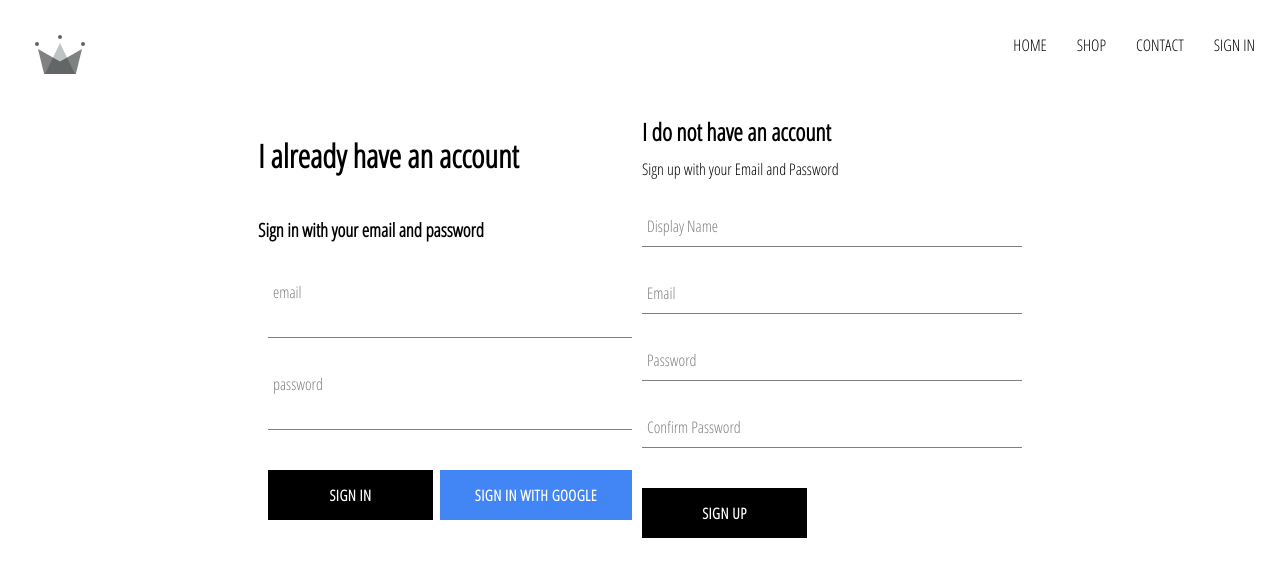
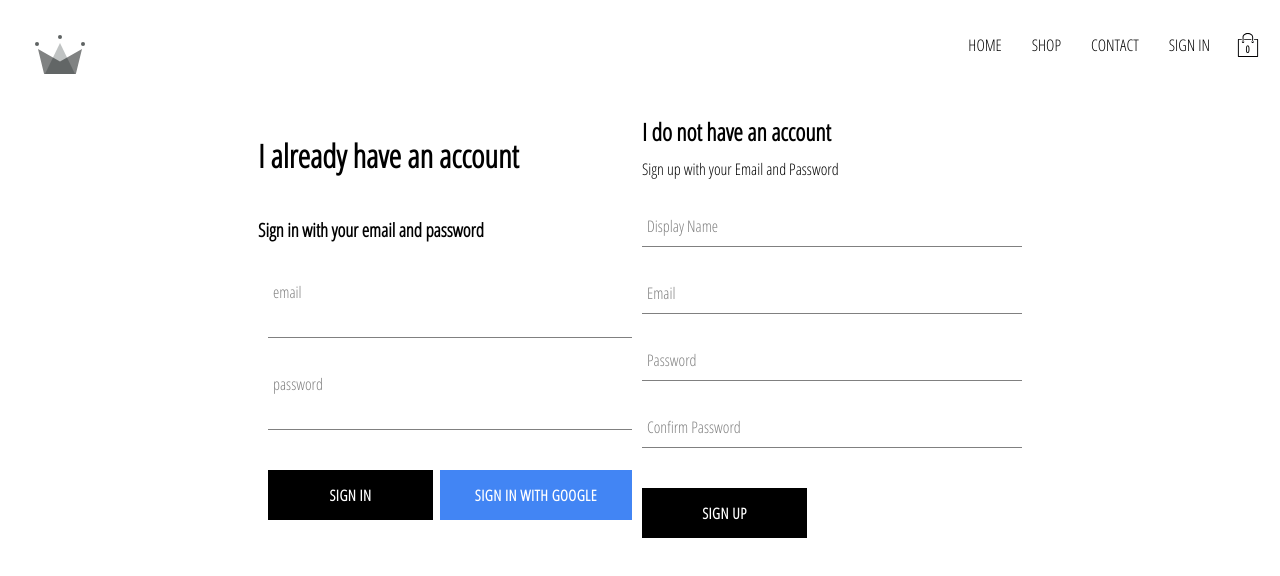
Before and after one commit to drronidz/complete-react-developer-in-2020, a React (Create React App) app in the folder e-commerce-project/: page /sign-in in a window 1280 px wide. Shown: the top 576 px of the page. Built offline with nearby package versions, Linux system fonts and the light colour scheme; no server answers.

Commit message:
Adding the CartIcon component to the Header Component ...

```diff
--- /dev/null
+++ b/e-commerce-project/src/components/cart/cart-icon/cart-icon.component.jsx
@@ -0,0 +1,12 @@
+import React from "react";
+import {ReactComponent as ShoppingIcon } from "../../../assets/shopping-bag.svg";
+import './cart-icon.styles.scss'
+
+const CartIcon = () => (
+    <div className="cart-icon">
+        <ShoppingIcon className="shopping-icon"/>
+        <span className="item-count">0</span>
+    </div>
+)
+
+export default CartIcon
--- /dev/null
+++ b/e-commerce-project/src/components/cart/cart-icon/cart-icon.styles.scss
@@ -0,0 +1,21 @@
+.cart-icon {
+  width: 45px;
+  height: 45px;
+  position: relative;
+  display: flex;
+  align-items: center;
+  justify-content: center;
+  cursor: pointer;
+
+  .shopping-icon {
+    width: 24px;
+    height: 24px;
+  }
+
+  .item-count {
+    position: absolute;
+    font-size: 10px;
+    font-weight: bold;
+    bottom: 12px;
+  }
+}
--- a/e-commerce-project/src/components/header/header.component.jsx
+++ b/e-commerce-project/src/components/header/header.component.jsx
@@ -6,6 +6,7 @@
 import {ReactComponent as Logo } from "../../assets/crown.svg"
 
 import './header.styles.scss'
+import CartIcon from "../cart/cart-icon/cart-icon.component";
 
 const Header = ({currentUser} ) => (
     <div className="header">
@@ -20,6 +21,7 @@
                 ? (<div className="option" onClick={() => auth.signOut()}>SIGN OUT</div>)
                 : (<Link className="option" to={"/sign-in"}>SIGN IN</Link>)
             }
+            <CartIcon/>
         </div>
     </div>
 )
```
Also changed, not shown: e-commerce-project/src/assets/shopping-bag.svg (added).
